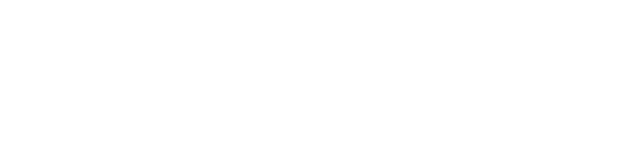
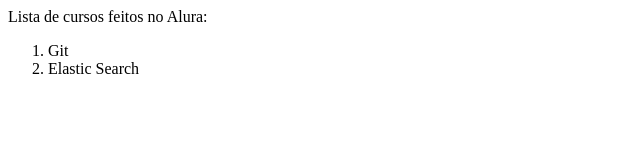
Before and after one commit to tassni/alura, a plain HTML site: page index.html in a window 1280 px wide. Shown: the whole page, without its empty margins (0-640 px from the left). Drawn offline with Linux system fonts and the light colour scheme.

Commit message:
alguma alteração

```diff
--- a/index.html
+++ b/index.html
@@ -1,6 +1,12 @@
 <html>
 	<head>
+		<title>iCursos do Alura</title>
 	</head>
 	<body>
+		Lista de cursos feitos no Alura:
+		<ol>
+			<li>Git</li>
+			<li>Elastic Search</li>
+		</ol>
 	</body>
 </html>
```
